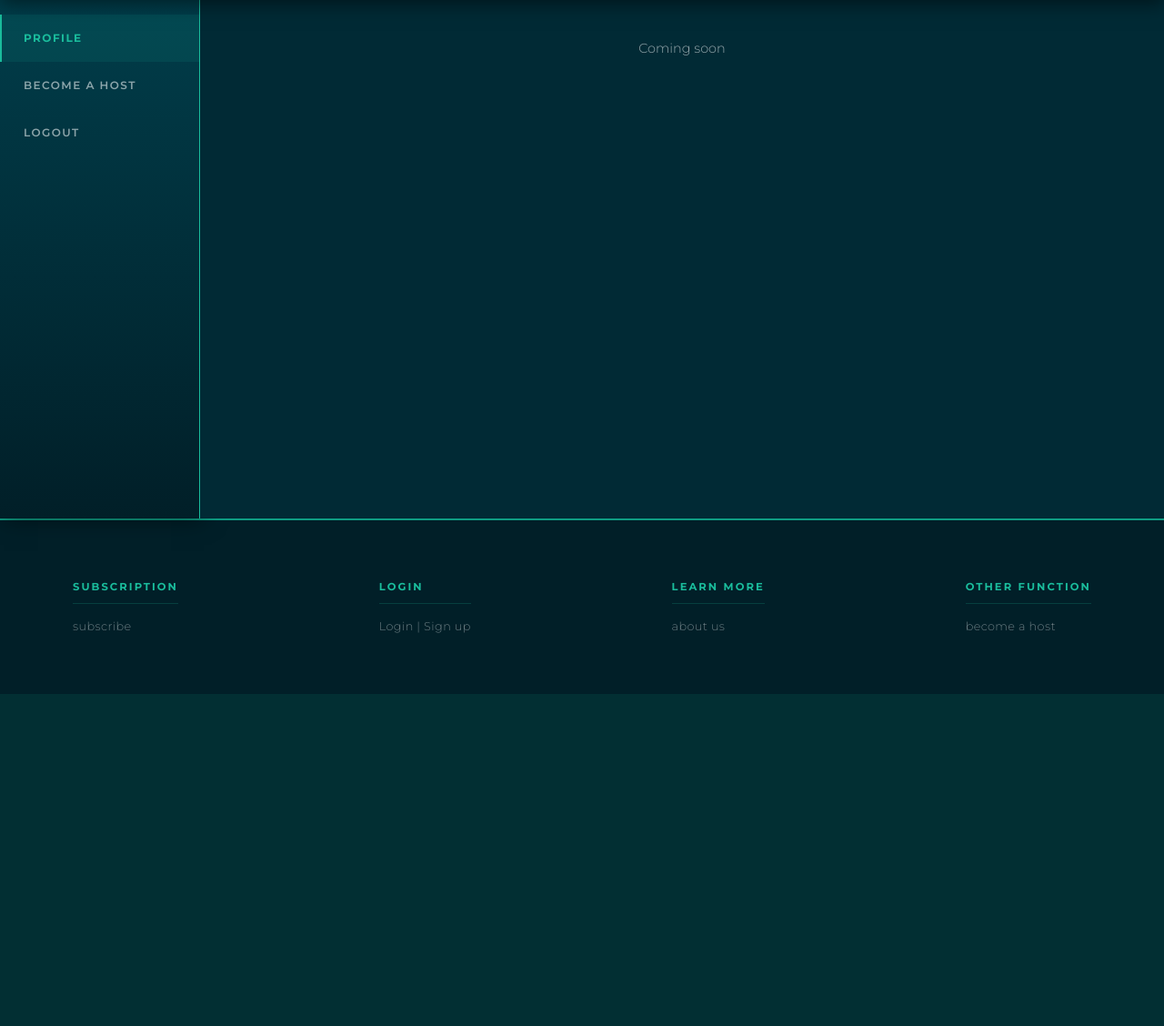
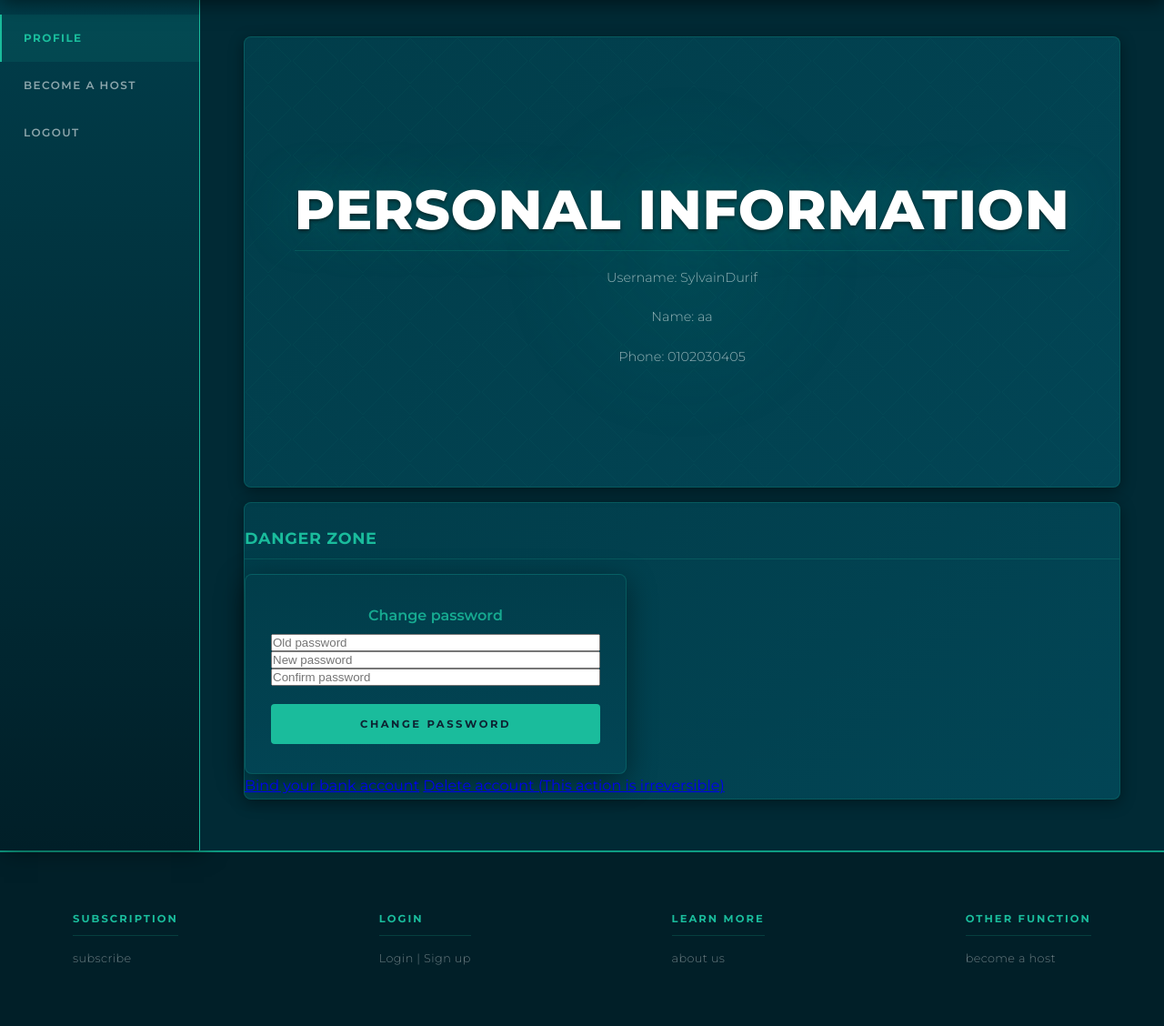
Before and after one commit to SuperMaxime38/R2.12, a Flask app: page /profile in a window 1280 px wide. Shown: the part 70-1198 px from the top of the page at 91% size. Before the commit the page ends 833 px from the top, so only its background shows below. Run offline with Flask 3, Linux system fonts and the light colour scheme; a user stored in the database is signed in; data comes from the database, SQL or seed files in the repository; both versions use the stored data as it was after the commit.

Commit message:
add profile infos + bug fixes

```diff
--- a/ThronExpress/control.py
+++ b/ThronExpress/control.py
@@ -13,7 +13,7 @@
     hasDisabledAccess = False
     hasChangingRoom = False
     hasLuxury = False
-    distance = 50000
+    distance = 2000
 
     if 'filter_distance' in session: distance = session['filter_distance']
     if 'filter_shower' in session and session['filter_shower']: hasShower = True
@@ -39,7 +39,6 @@
         session['ID'] = user[0][0]
         session['name'] = request.form['username']
         session['isHost'] = user[0][5]
-        print(session['isHost'])
 
         return redirect(url_for('index'))
 
@@ -70,7 +69,10 @@
     if('ID' not in session):
         return redirect(url_for('login', msg = "You need to be logged in"))
 
-    return render_template('profile.html', selected = 'profile')
+    user = getUser(str(session['ID']))
+    print(user)
+
+    return render_template('profile.html', selected = 'profile', user = user)
 
 @app.route('/become/a/host')
 def become_a_host():
@@ -80,19 +82,31 @@
     if(session['isHost'] or get_bank_id(session['ID']) != None):
         return redirect(url_for('new_thron'))
 
-    return render_template('bank.html')
+    return render_template('bank.html', hasBank = False)
+
+@app.route('/bank')
+def bank():
+    if('ID' not in session):
+        return redirect(url_for('login', msg = "You need to be logged in"))
+
+    updateBank = False
+    if(session['isHost'] or get_bank_id(session['ID']) != None):
+        updateBank = True
+
+    return render_template('bank.html', hasBank = updateBank)
 
 @app.route('/bank/submit', methods=['POST'])
 def bank_submit():
     if('ID' not in session):
         return redirect(url_for('login', msg = "You need to be logged in"))
 
-    if(session['isHost'] or get_bank_id(session['ID']) != []):
+    if(session['isHost'] or get_bank_id(session['ID']) != None):
         return redirect(url_for('new_thron'))
 
     card_number = request.form.get('card_number')
     expiration_date = request.form.get('expiration_date')
     cvv = request.form.get('cvv')
+
 
     add_bank_id(session['ID'], card_number, expiration_date, cvv)
 
@@ -193,6 +207,16 @@
 
     return redirect(url_for('my_throns'))
 
+@app.route('/delete/account')
+def delete_account():
+    if ('ID' not in session):
+        return redirect(url_for('login', msg = "You need to be logged in"))
+
+
+    deleteAccount(session['ID'])
+
+    return redirect(url_for('index'))
+
 @app.route('/api/markers')
 def get_markers():
 
@@ -263,7 +287,6 @@
     if(len(data) == 0):
         return None
 
-    print(data)
     return data[0]["lat"], data[0]["lon"]
 
 def booleanConvert(value):
--- a/ThronExpress/modele/model.py
+++ b/ThronExpress/modele/model.py
@@ -45,7 +45,7 @@
 def getUser(uuid):
     cnx = ouvrir_connexion()
     cur = cnx.cursor()
-    cur.execute("SELECT * FROM User WHERE UUID = ?", (uuid,))
+    cur.execute("SELECT * FROM User WHERE UUID = ?", (str(uuid),))
     rows = cur.fetchall()
     cnx.close()
     return rows[0] # retourne UN tuple (sinon renvoie une liste de 1 tuple donc c'est useless)
@@ -145,3 +145,13 @@
 
     cnx.commit()
     cnx.close()
+
+def deleteAccount(uuid):
+    cnx = ouvrir_connexion()
+    cur = cnx.cursor()
+
+    cur.execute("DELETE FROM Bathroom WHERE OwnerID = ?", (uuid,))
+    cur.execute("DELETE FROM User WHERE UUID = ?", (uuid,))
+
+    cnx.commit()
+    cnx.close()
--- a/ThronExpress/templates/bank.html
+++ b/ThronExpress/templates/bank.html
@@ -2,7 +2,12 @@
 
 {% block title %}Bank{% endblock %}
 {% block contenu0 %}
+{% if hasBank %}
+<h2>Update your bank information</h2>
+{% else %}
 <h2>You need to bind your bank account to access our services</h2>
+{% endif %}
+
 <form action="/bank/submit" method="POST">
     <input type="text" name="card_number" placeholder="Card number">
     <input type="text" name="expiration_date" placeholder="Expiration date mm/yyyy">
--- a/ThronExpress/templates/index.html
+++ b/ThronExpress/templates/index.html
@@ -28,7 +28,7 @@
         <h3>Filters</h3>
         <div>
             <div> <!--Distance-->
-                <label for="distance">Distance</label>
+                <label for="distance" id="distance-label">Distance ({{distance}}m)</label>
                 <input type="range" name="distance" id="distance" min="1" max="50000" {% if distance %} value="{{distance}}" {% else %} value="1000" {% endif %}>
             </div>
             <!-- <div>  NOTE: Ce sont des abonnements peut-on vraiment filtrer par prix ?
--- a/ThronExpress/templates/profile.html
+++ b/ThronExpress/templates/profile.html
@@ -1,5 +1,30 @@
 {% extends "profile_base.html" %}
 
 {% block contenu1 %}
-<p> Coming soon</p>
+<section>
+    <h2>Personal information</h2>
+    <p>Username: {{ user[1] }}</p>
+    <p>Name: {{ user[2] }}</p>
+    <p>Phone: {{ user[3] }}</p>
+</section>
+<section>
+    <h2>Danger Zone</h2>
+    {% if msg %}
+    <p class="error-msg">{{ msg }}</p>
+    {% endif %}
+    <form action="/change/password" method="POST">
+        <h3>Change password</h3>
+        <input type="password" name="old_password" placeholder="Old password" required>
+        <input type="password" name="new_password" placeholder="New password" required>
+        <input type="password" name="confirm_password" placeholder="Confirm password" required>
+        <input type="submit" value="Change password">
+    </form>
+    {% if user[6] != None %}
+    <a href="/bank">Change your bank information</a>
+    {% else %}
+        <a href="/bank">Bind your bank account</a>
+    {% endif %}
+    <a href ="/delete/account">Delete account (This action is irreversible)</a>
+
+</section>
 {% endblock %}
```
Also changed, not shown: ThronExpress/static/js/map.js (+7 -0 lines), ThronExpress/db/thronDB.db.
